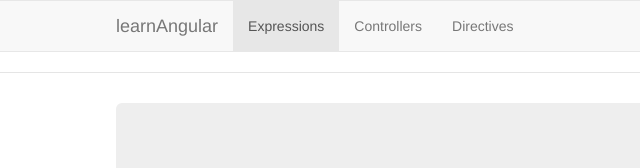
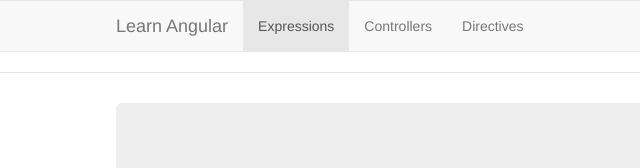
Before and after one commit to MartinChavez/AngularJs-Basics, a website: page app/index.html in a window 1280 px wide. Shown: the top 168 px of the page, 174-814 px from the left. Drawn offline with nearby package versions, Linux system fonts and the light colour scheme; some packages are replaced by stand-ins of ours; files that its build step writes are made by us from their sources.

Commit message:
Changed titlle

```diff
--- a/app/index.html
+++ b/app/index.html
@@ -27,7 +27,7 @@
               <span class="icon-bar"></span>
             </button>
 
-            <a class="navbar-brand" href="#/">learnAngular</a>
+            <a class="navbar-brand" href="#/">Learn Angular</a>
           </div>
 
           <div class="collapse navbar-collapse" id="js-navbar-collapse">
```
